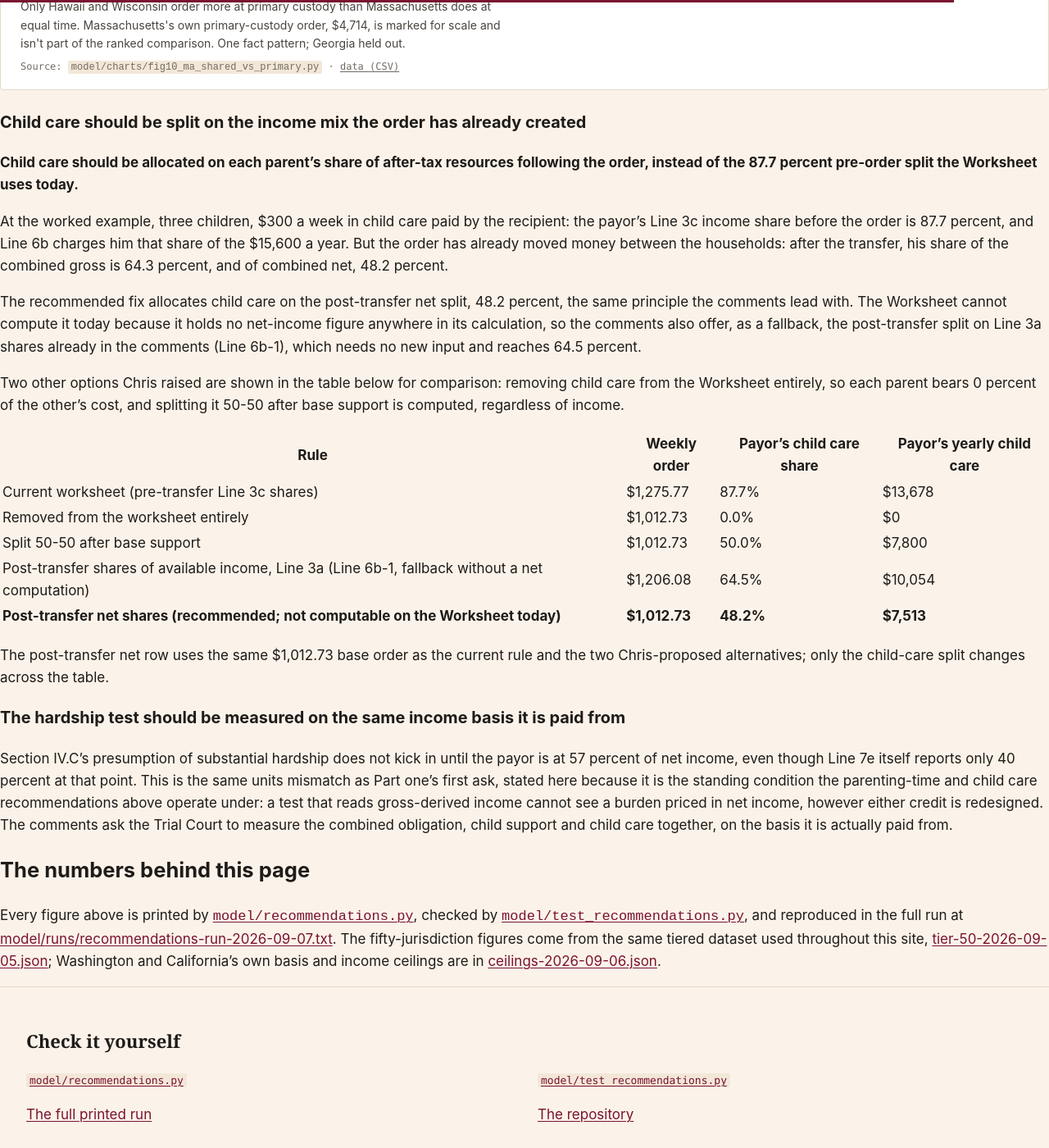
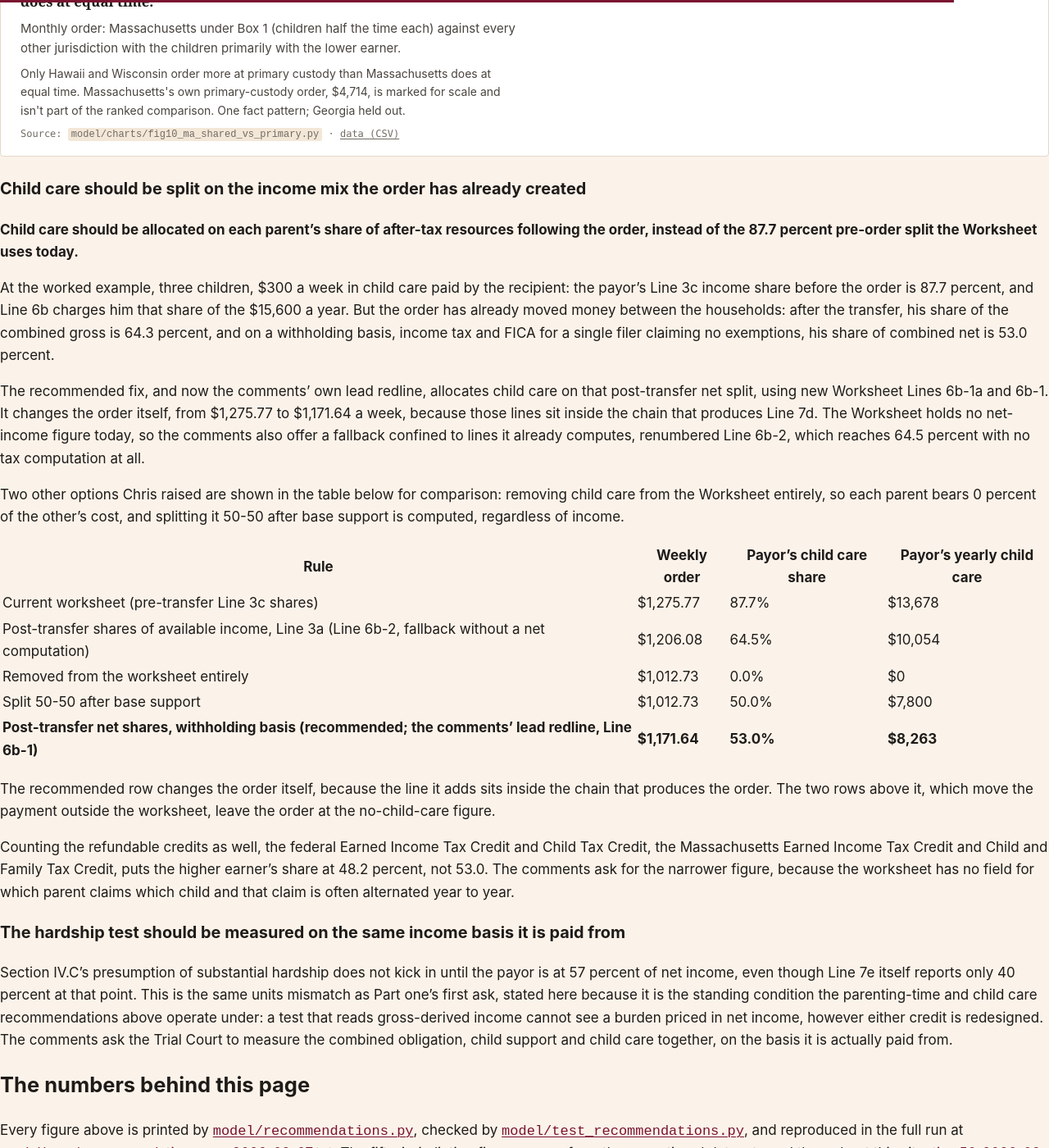
Before and after one commit to campbefs/checktheworksheet, a Jekyll site: the page built from recommendations/index.md, in a window 1280 px wide and 1400 px high, scrolled down 4518 px. Shown: the whole window at 82% size. Built offline with Jekyll 4.4.1, drawn with Linux system fonts in a browser that asks for light colours; some of the changed text lies outside the part shown.

Commit message:
Site: the recommended child care rule is 53.0% and changes the order

```diff
--- a/recommendations/index.md
+++ b/recommendations/index.md
@@ -23,10 +23,14 @@ Three changes, each keyed to a Worksheet line, each with an effect measured at t
   47.4 percent of the payor's net; the presumption itself does not kick in until 57 percent of net.
   The fix changes what the form reports. It leaves every dollar amount untouched.
 - **Allocate child care on the income split the order has already produced, instead of the split
-  before it.** The lead redline measures that split net of tax, taking the payor's child care share
-  from 87.7 percent to 48.2 percent; a fallback confined to the Worksheet's existing gross-based
-  lines, new Line 6b-1, takes it to 64.5 percent and the order from $1,275.77 to $1,206.08 a week.
-  Part two below carries this further.
+  before it.** The lead redline measures that split net of tax, on a withholding basis (income tax
+  and FICA for a single filer claiming no exemptions), taking the payor's child care share from
+  87.7 percent to 53.0 percent and the order with $300 a week of child care from $1,275.77 to
+  $1,171.64 a week, a $5,415-a-year change. Counting the refundable tax credits as well would take
+  the share to 48.2 percent, but the comments do not ask for that, because the Worksheet has no
+  field for which parent claims which child. A fallback confined to the Worksheet's existing
+  gross-based lines, renumbered Line 6b-2, takes the share to 64.5 percent and the order to
+  $1,206.08 a week. Part two below carries this further.
 - **Apply the equal-parenting credit once, at the transfer, instead of clipping it as an entitlement.**
   Variant A takes the equal-time order from $1,012.73 to $935.06 a week, a 7.7 percent cut.
 
@@ -99,13 +103,15 @@ instead of the 87.7 percent pre-order split the Worksheet uses today.**
 At the worked example, three children, $300 a week in child care paid by the recipient: the payor's
 Line 3c income share before the order is 87.7 percent, and Line 6b charges him that share of the
 $15,600 a year. But the order has already moved money between the households: after the transfer,
-his share of the combined gross is 64.3 percent, and of combined net, 48.2 percent.
+his share of the combined gross is 64.3 percent, and on a withholding basis, income tax and FICA
+for a single filer claiming no exemptions, his share of combined net is 53.0 percent.
 
-The recommended fix allocates child care on the post-transfer net split, 48.2 percent, the same
-principle the comments lead with. The Worksheet cannot compute it today because it holds no
-net-income figure anywhere in its calculation, so the comments also offer, as a fallback, the
-post-transfer split on Line 3a shares already in the comments (Line 6b-1), which needs no new
-input and reaches 64.5 percent.
+The recommended fix, and now the comments' own lead redline, allocates child care on that
+post-transfer net split, using new Worksheet Lines 6b-1a and 6b-1. It changes the order itself,
+from $1,275.77 to $1,171.64 a week, because those lines sit inside the chain that produces Line
+7d. The Worksheet holds no net-income figure today, so the comments also offer a fallback confined
+to lines it already computes, renumbered Line 6b-2, which reaches 64.5 percent with no tax
+computation at all.
 
 Two other options Chris raised are shown in the table below for comparison: removing child care
 from the Worksheet entirely, so each parent bears 0 percent of the other's cost, and splitting it
@@ -114,13 +120,20 @@ from the Worksheet entirely, so each parent bears 0 percent of the other's cost,
 | Rule | Weekly order | Payor's child care share | Payor's yearly child care |
 |---|---|---|---|
 | Current worksheet (pre-transfer Line 3c shares) | $1,275.77 | 87.7% | $13,678 |
+| Post-transfer shares of available income, Line 3a (Line 6b-2, fallback without a net computation) | $1,206.08 | 64.5% | $10,054 |
 | Removed from the worksheet entirely | $1,012.73 | 0.0% | $0 |
 | Split 50-50 after base support | $1,012.73 | 50.0% | $7,800 |
-| Post-transfer shares of available income, Line 3a (Line 6b-1, fallback without a net computation) | $1,206.08 | 64.5% | $10,054 |
-| **Post-transfer net shares (recommended; not computable on the Worksheet today)** | **$1,012.73** | **48.2%** | **$7,513** |
+| **Post-transfer net shares, withholding basis (recommended; the comments' lead redline, Line 6b-1)** | **$1,171.64** | **53.0%** | **$8,263** |
 
-The post-transfer net row uses the same $1,012.73 base order as the current rule and the two
-Chris-proposed alternatives; only the child-care split changes across the table.
+The recommended row changes the order itself, because the line it adds sits inside the chain that
+produces the order. The two rows above it, which move the payment outside the worksheet, leave the
+order at the no-child-care figure.
+
+Counting the refundable credits as well, the federal Earned Income Tax Credit and Child Tax
+Credit, the Massachusetts Earned Income Tax Credit and Child and Family Tax Credit, puts the
+higher earner's share at 48.2 percent, not 53.0. The comments ask for the narrower figure,
+because the worksheet has no field for which parent claims which child and that claim is often
+alternated year to year.
 
 ### The hardship test should be measured on the same income basis it is paid from
 
```
Also changed, not shown: findings/child-care.md (+14 -8 lines), findings/index.md (+1 -1 lines).
